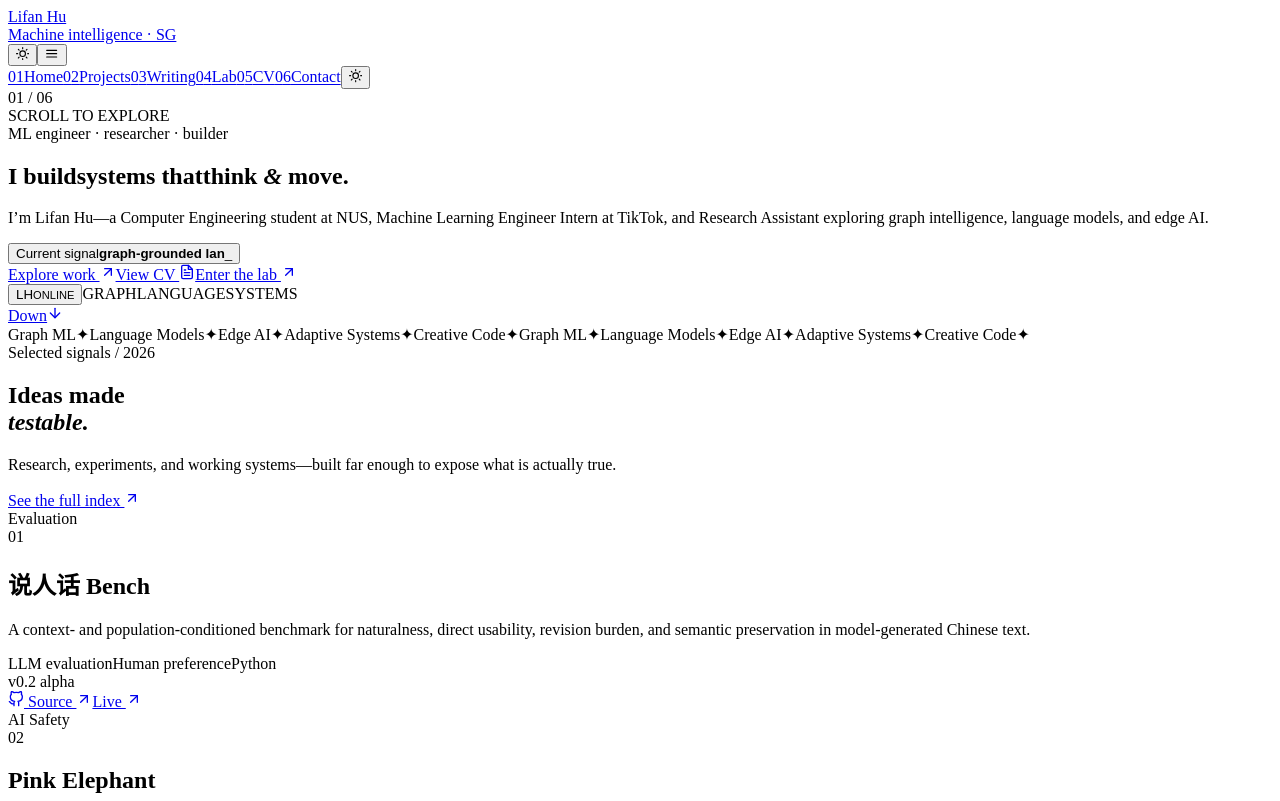
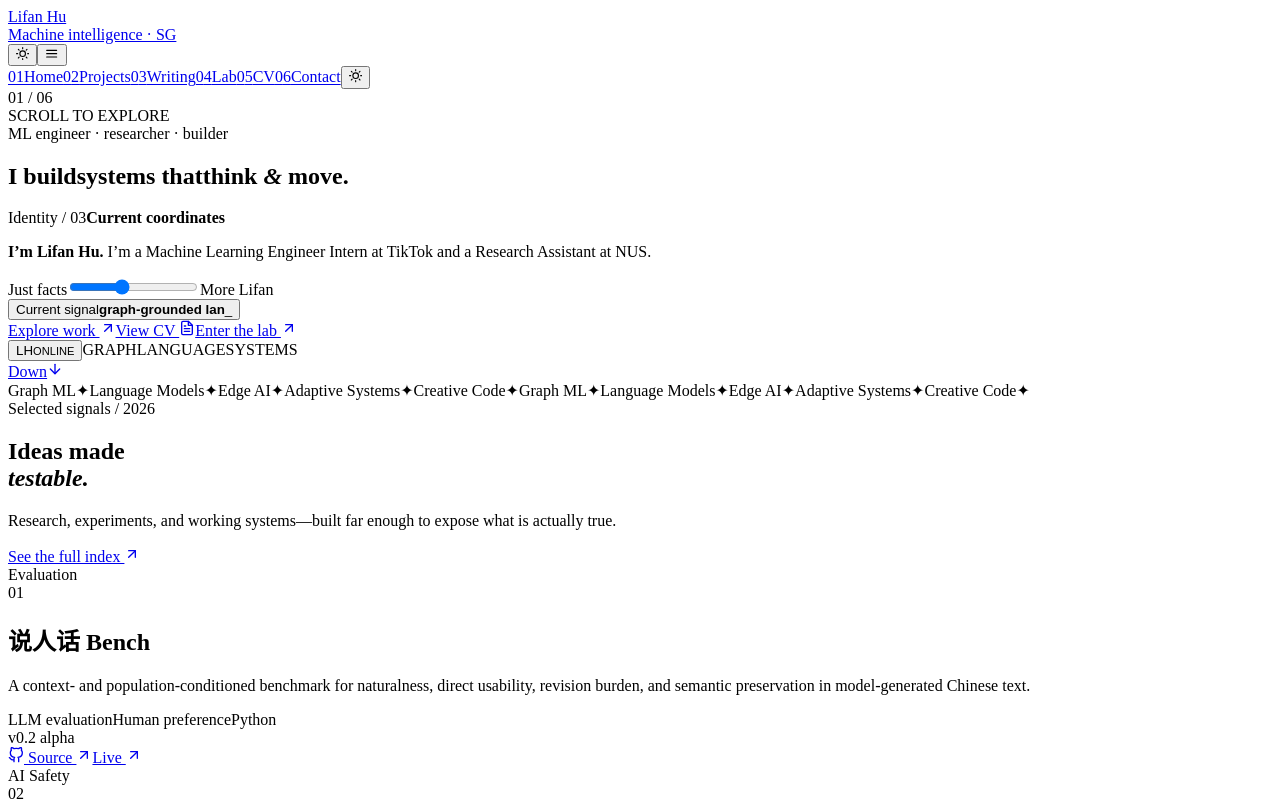
Before and after one commit to Anormalm/anormalm.github.io, a React (Vite) app: page / in a window 1280 px wide. Shown: the top 801 px of the page. Built offline with nearby package versions, Linux system fonts and the light colour scheme.

Commit message:
Add interactive identity tone slider

```diff
--- a/src/index.css
+++ b/src/index.css
@@ -832,10 +832,97 @@
   margin-top: clamp(2.6rem, 8vh, 6rem);
 }
 
-.hero-intro {
-  font-size: clamp(0.95rem, 1.3vw, 1.1rem);
-  line-height: 1.8;
+.identity-console {
+  position: relative;
+  padding: 1rem 0 0;
+  border-top: 1px solid var(--line);
+}
+
+.identity-readout {
+  display: flex;
+  align-items: center;
+  justify-content: space-between;
+  gap: 1rem;
+  font-family: var(--font-mono);
+  font-size: 8px;
+  letter-spacing: 0.16em;
+  text-transform: uppercase;
   color: var(--muted);
+}
+
+.identity-readout strong {
+  color: var(--accent-warm);
+  font-weight: 500;
+}
+
+.identity-copy-wrap {
+  display: flex;
+  min-height: 9rem;
+  align-items: center;
+}
+
+.identity-copy {
+  font-size: clamp(1rem, 1.45vw, 1.22rem);
+  line-height: 1.65;
+  color: var(--muted);
+}
+
+.identity-copy strong {
+  display: block;
+  margin-bottom: 0.2rem;
+  font-family: var(--font-display);
+  font-size: clamp(1.65rem, 2.7vw, 2.5rem);
+  font-weight: 700;
+  line-height: 1.1;
+  letter-spacing: -0.055em;
+  color: var(--ink);
+}
+
+.identity-range-row {
+  display: grid;
+  grid-template-columns: auto minmax(80px, 1fr) auto;
+  align-items: center;
+  gap: 0.75rem;
+  font-family: var(--font-mono);
+  font-size: 7px;
+  letter-spacing: 0.14em;
+  text-transform: uppercase;
+  color: var(--muted);
+}
+
+.identity-range-row input {
+  width: 100%;
+  height: 22px;
+  appearance: none;
+  cursor: ew-resize;
+  background:
+    linear-gradient(to right, var(--accent-warm) 0 var(--tone), var(--line) var(--tone) 100%)
+    center / 100% 2px no-repeat;
+}
+
+.identity-range-row input::-webkit-slider-thumb {
+  width: 18px;
+  height: 18px;
+  appearance: none;
+  border: 2px solid var(--paper);
+  border-radius: 50%;
+  background: var(--accent-warm);
+  box-shadow: 0 0 0 1px var(--accent-warm), 0 0 20px color-mix(in srgb, var(--accent-warm) 52%, transparent);
+  transition: transform 160ms ease;
+}
+
+.identity-range-row input::-moz-range-thumb {
+  width: 16px;
+  height: 16px;
+  border: 2px solid var(--paper);
+  border-radius: 50%;
+  background: var(--accent-warm);
+  box-shadow: 0 0 0 1px var(--accent-warm), 0 0 20px color-mix(in srgb, var(--accent-warm) 52%, transparent);
+}
+
+.identity-range-row input:hover::-webkit-slider-thumb,
+.identity-range-row input:focus-visible::-webkit-slider-thumb {
+  transform: scale(1.22);
 }
 
 .signal-line {
@@ -1403,6 +1490,7 @@
   .signal-world { width: 260px; top: 17rem; right: -6rem; opacity: 0.44; }
   .signal-label { display: none; }
   .hero-bottom-grid { grid-template-columns: 1fr; gap: 1.8rem; margin-top: 12rem; }
+  .identity-copy-wrap { min-height: 10.5rem; }
   .scroll-cue { bottom: 1.2rem; }
   .editorial-heading { grid-template-columns: 1fr; }
   .display-heading { font-size: clamp(3.3rem, 17vw, 5.2rem); }
--- a/src/pages/Home.jsx
+++ b/src/pages/Home.jsx
@@ -1,5 +1,5 @@
 import { useEffect, useRef, useState } from 'react';
-import { motion as Motion, useReducedMotion, useScroll, useTransform } from 'framer-motion';
+import { AnimatePresence, motion as Motion, useReducedMotion, useScroll, useTransform } from 'framer-motion';
 import { Link } from 'react-router-dom';
 import { FaGithub, FaLinkedin, FaMedium } from 'react-icons/fa';
 import { FiArrowDown, FiArrowUpRight, FiFileText, FiMail, FiMapPin } from 'react-icons/fi';
@@ -34,9 +34,37 @@ const SOCIALS = [
   ['Medium', 'https://medium.com/@hulifan55555', <FaMedium key="medium" />],
 ];
 
+const IDENTITY_TONES = [
+  {
+    label: 'Minimal signal',
+    copy: 'I build intelligent systems.',
+  },
+  {
+    label: 'The short version',
+    copy: 'I’m a Computer Engineering student at NUS building machine-learning systems.',
+  },
+  {
+    label: 'Current coordinates',
+    copy: 'I’m a Machine Learning Engineer Intern at TikTok and a Research Assistant at NUS.',
+  },
+  {
+    label: 'Research mode',
+    copy: 'I work across graph intelligence, language-model evaluation, edge AI, and distributed systems.',
+  },
+  {
+    label: 'Curiosity mode',
+    copy: 'I chase strange questions through graphs, language models, and edge devices—then build enough of an answer to test it.',
+  },
+  {
+    label: 'Unfiltered',
+    copy: 'Part engineer, part researcher, occasional digital archaeologist. I like difficult systems, honest experiments, and ideas with a little weirdness left in them.',
+  },
+];
+
 const Home = () => {
   const heroRef = useRef(null);
   const [ghostMode, setGhostMode] = useState(false);
+  const [identityTone, setIdentityTone] = useState(40);
   const reduceMotion = useReducedMotion();
   const { scrollYProgress } = useScroll({
     target: heroRef,
@@ -45,6 +73,8 @@ const Home = () => {
   const copyY = useTransform(scrollYProgress, [0, 1], [0, 120]);
   const orbitY = useTransform(scrollYProgress, [0, 1], [0, -90]);
   const orbitRotate = useTransform(scrollYProgress, [0, 1], [0, 28]);
+  const identityIndex = Math.round((identityTone / 100) * (IDENTITY_TONES.length - 1));
+  const identity = IDENTITY_TONES[identityIndex];
 
   const [typedText] = useTypewriter({
     words: [
@@ -122,10 +152,40 @@ const Home = () => {
           </h1>
 
           <div className="hero-bottom-grid">
-            <p className="hero-intro">
-              I’m Lifan Hu—a Computer Engineering student at NUS, Machine Learning Engineer Intern at TikTok,
-              and Research Assistant exploring graph intelligence, language models, and edge AI.
-            </p>
+            <div className="identity-console">
+              <div className="identity-readout">
+                <span>Identity / {String(identityIndex + 1).padStart(2, '0')}</span>
+                <strong>{identity.label}</strong>
+              </div>
+              <div className="identity-copy-wrap" aria-live="polite">
+                <AnimatePresence mode="wait">
+                  <Motion.p
+                    key={identityIndex}
+                    initial={{ opacity: 0, y: 12, filter: 'blur(5px)' }}
+                    animate={{ opacity: 1, y: 0, filter: 'blur(0px)' }}
+                    exit={{ opacity: 0, y: -8, filter: 'blur(4px)' }}
+                    transition={{ duration: reduceMotion ? 0.01 : 0.28 }}
+                    className="identity-copy"
+                  >
+                    <strong>I’m Lifan Hu.</strong> {identity.copy}
+                  </Motion.p>
+                </AnimatePresence>
+              </div>
+              <div className="identity-range-row">
+                <span>Just facts</span>
+                <input
+                  type="range"
+                  min="0"
+                  max="100"
+                  step="1"
+                  value={identityTone}
+                  onChange={(event) => setIdentityTone(Number(event.target.value))}
+                  style={{ '--tone': `${identityTone}%` }}
+                  aria-label="Change the tone of Lifan's introduction"
+                />
+                <span>More Lifan</span>
+              </div>
+            </div>
 
             <div>
               <button
```
